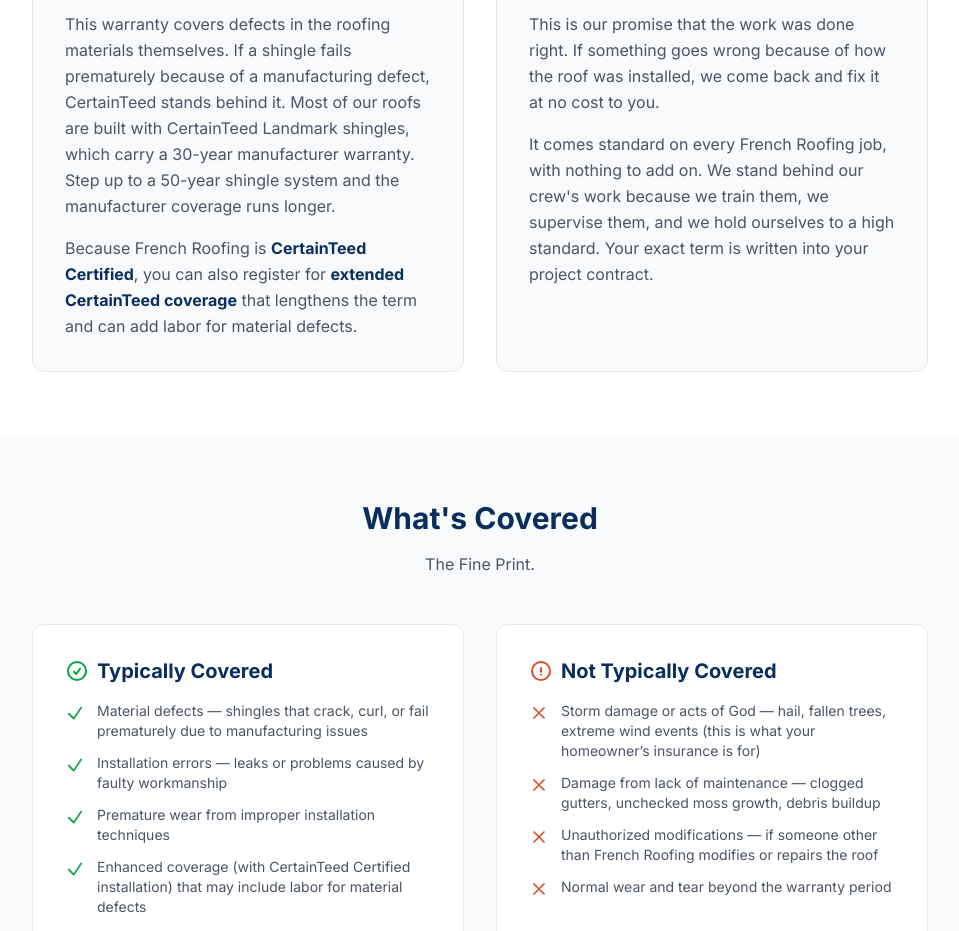
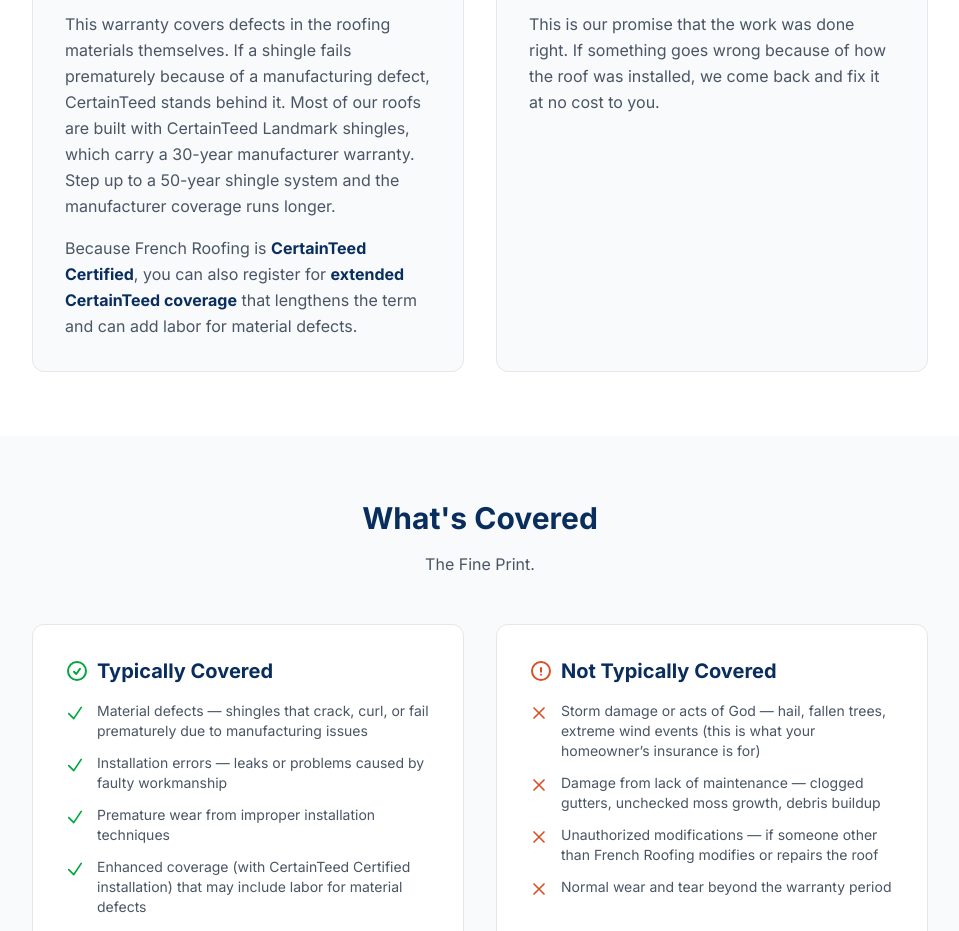
Before and after one commit to bb290/frenchroofing-website, a Next.js app: page /warranties in a window 1280 px wide. Shown: the part 1160-2091 px from the top of the page, without its empty margins (160-1119 px from the left). Built offline with nearby package versions, Linux system fonts and the light colour scheme.

Commit message:
Remove closing paragraph from workmanship warranty card

```diff
--- a/src/app/warranties/page.tsx
+++ b/src/app/warranties/page.tsx
@@ -219,12 +219,6 @@ export default function WarrantiesPage() {
                 This is our promise that the work was done right. If something
                 goes wrong because of how the roof was installed, we come back
                 and fix it at no cost to you.
-              </p>
-              <p className="text-gray-600 leading-relaxed">
-                It comes standard on every French Roofing job, with nothing to
-                add on. We stand behind our crew&apos;s work because we train
-                them, we supervise them, and we hold ourselves to a high
-                standard. Your exact term is written into your project contract.
               </p>
             </div>
           </div>
```
